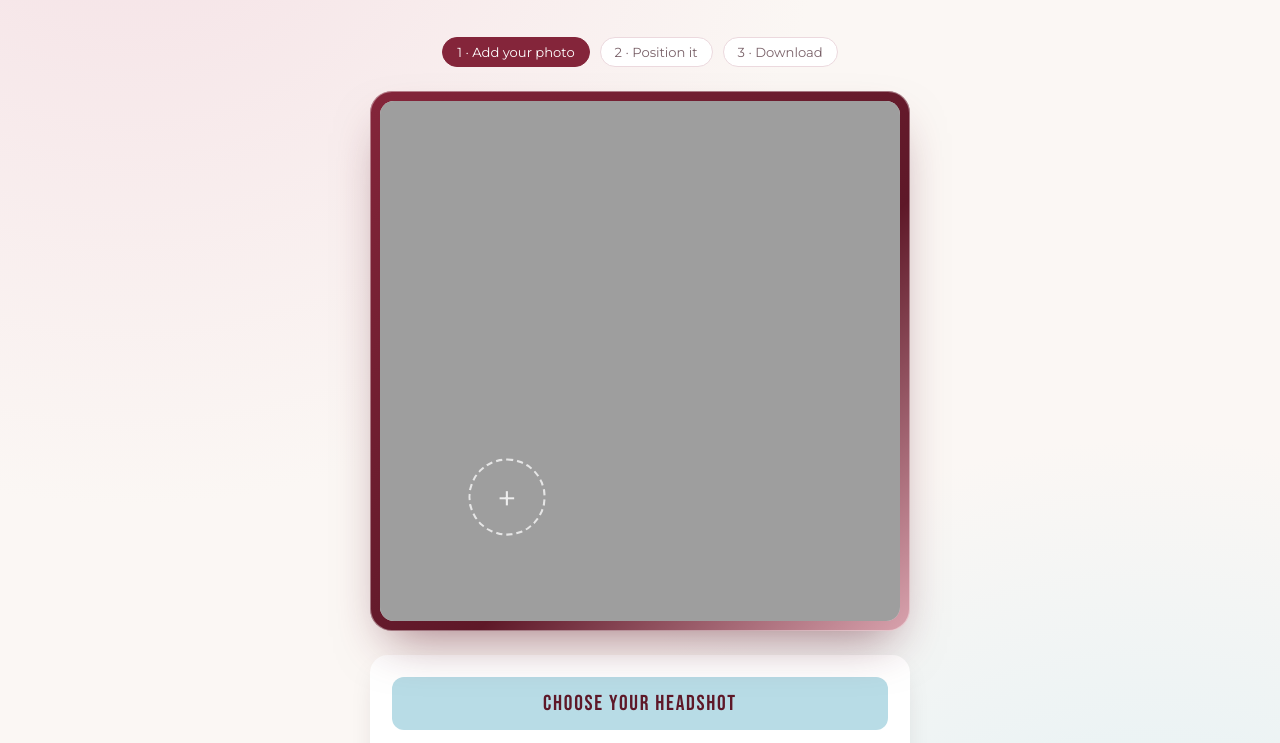
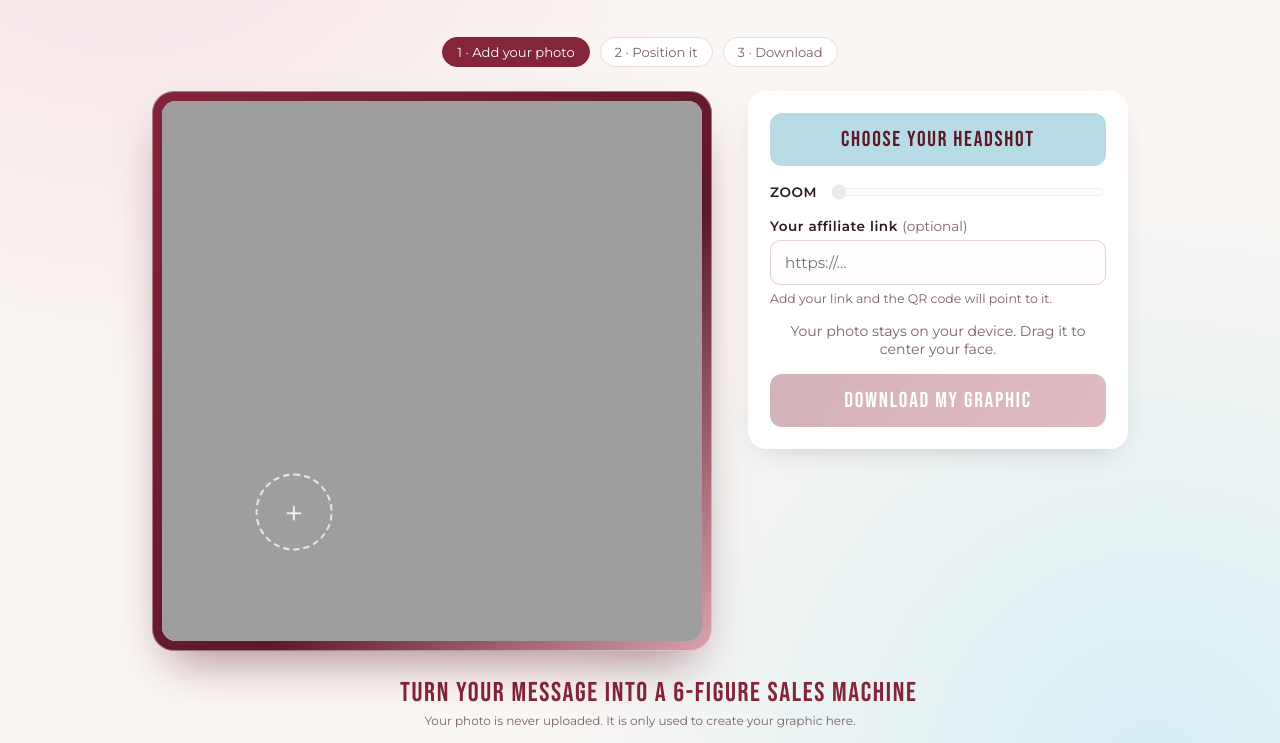
Before and after one commit to jannking01/captivate-graphic, a plain HTML site: page public/create-your-graphic/index.html in a window 1280 px wide. Shown: the part 207-950 px from the top of the page. Drawn offline with Linux system fonts and the light colour scheme; no server answers.

Commit message:
Update index.html

```diff
--- a/public/create-your-graphic/index.html
+++ b/public/create-your-graphic/index.html
@@ -168,6 +168,19 @@
   .msg.err { color: #b00020; }
   .msg.warn { color: #8a5a00; }
 
+  /* Desktop: preview on the left, controls on the right */
+  .workspace { display: flex; flex-direction: column; align-items: center; }
+  @media (min-width: 960px) {
+    .workspace {
+      display: grid; grid-template-columns: minmax(0, 560px) 380px;
+      gap: 36px; align-items: start; justify-content: center; width: 100%; max-width: 1000px;
+    }
+    .workspace .frame { width: 100%; }
+    .workspace .card { margin-top: 0; width: 100%; position: sticky; top: 24px; }
+    footer { max-width: none; }
+    .footer-line { white-space: nowrap; }
+  }
+
   footer { margin-top: 26px; font-size: .75rem; color: var(--muted); text-align: center; max-width: 480px; }
   .footer-line { font-family: 'Bebas Neue', sans-serif; font-size: 1.7rem; letter-spacing: .06em;
                  color: var(--maroon); display: block; margin-bottom: 4px; }
@@ -188,6 +201,7 @@
   <span id="s3">3 &middot; Download</span>
 </div>
 
+<div class="workspace">
 <div class="frame">
   <div id="wrap">
     <canvas id="c" width="2000" height="2000"></canvas>
@@ -211,6 +225,7 @@
   </div>
   <div class="msg" id="msg">Your photo stays on your device. Drag it to center your face.</div>
   <button class="download-btn" id="dl" disabled>Download My Graphic</button>
+</div>
 </div>
 
 <footer>
```
